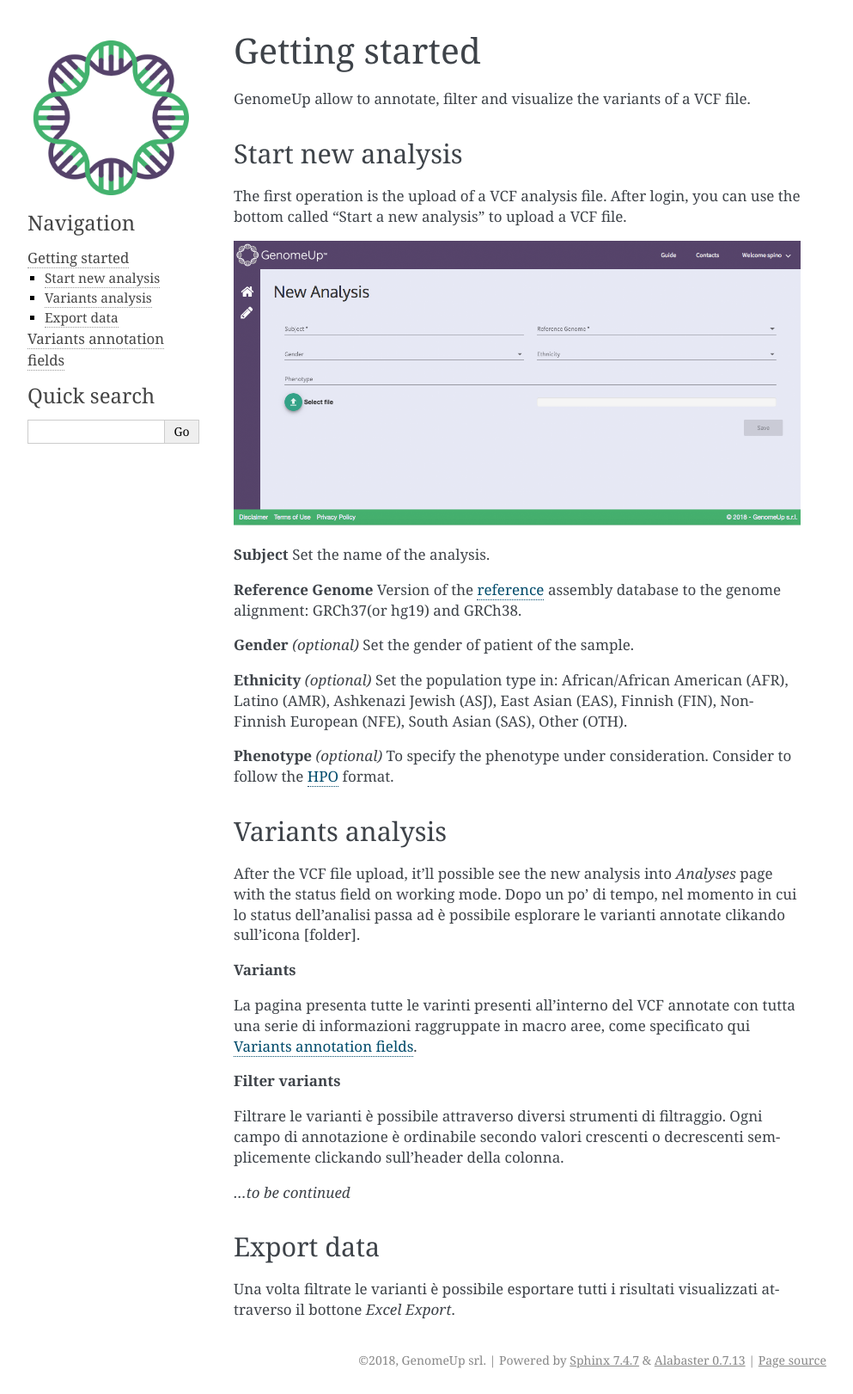
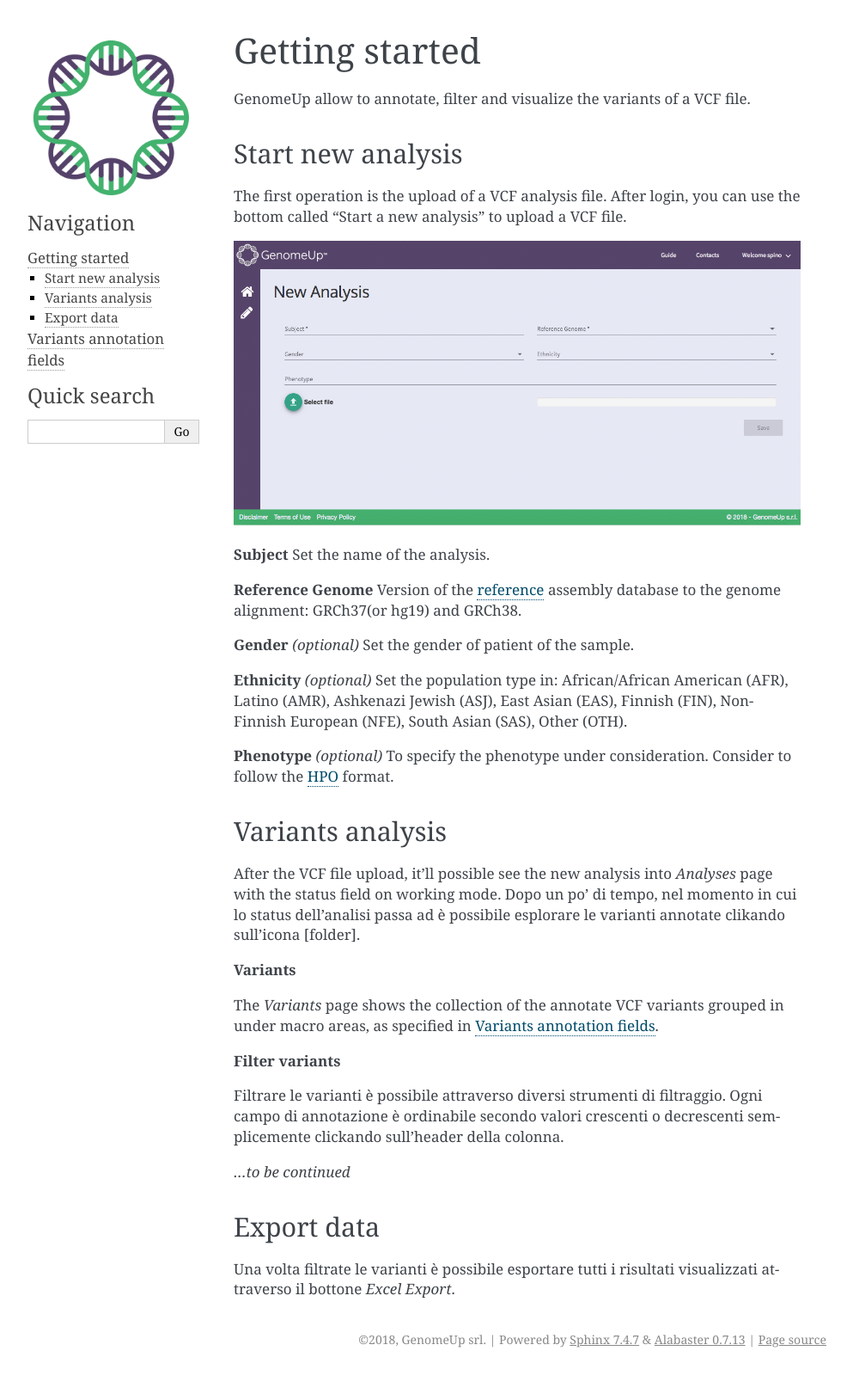
Before and after one commit to saraicarus/genomeup_doc, a Sphinx documentation site: the page built from source/getting_started.rst, in a window 1280 px wide. Shown: the whole page at 86% size, without its empty margins (148-1141 px from the left). Built offline with Sphinx 7.4.7, drawn with Linux system fonts in a browser that asks for light colours; after the commit the page ends 1597 px from its top, so only the background shows below that.

Commit message:
Update getting_started.rst

```diff
--- a/source/getting_started.rst
+++ b/source/getting_started.rst
@@ -34,7 +34,7 @@
 
 **Variants**
 
-La pagina presenta tutte le varinti presenti all'interno del VCF annotate con tutta una serie di informazioni raggruppate in macro aree, come specificato qui :doc:`annotation`.
+The *Variants* page shows the collection of the annotate VCF variants grouped in under macro areas, as specified in :doc:`annotation`.
 
 **Filter variants**
 
```
